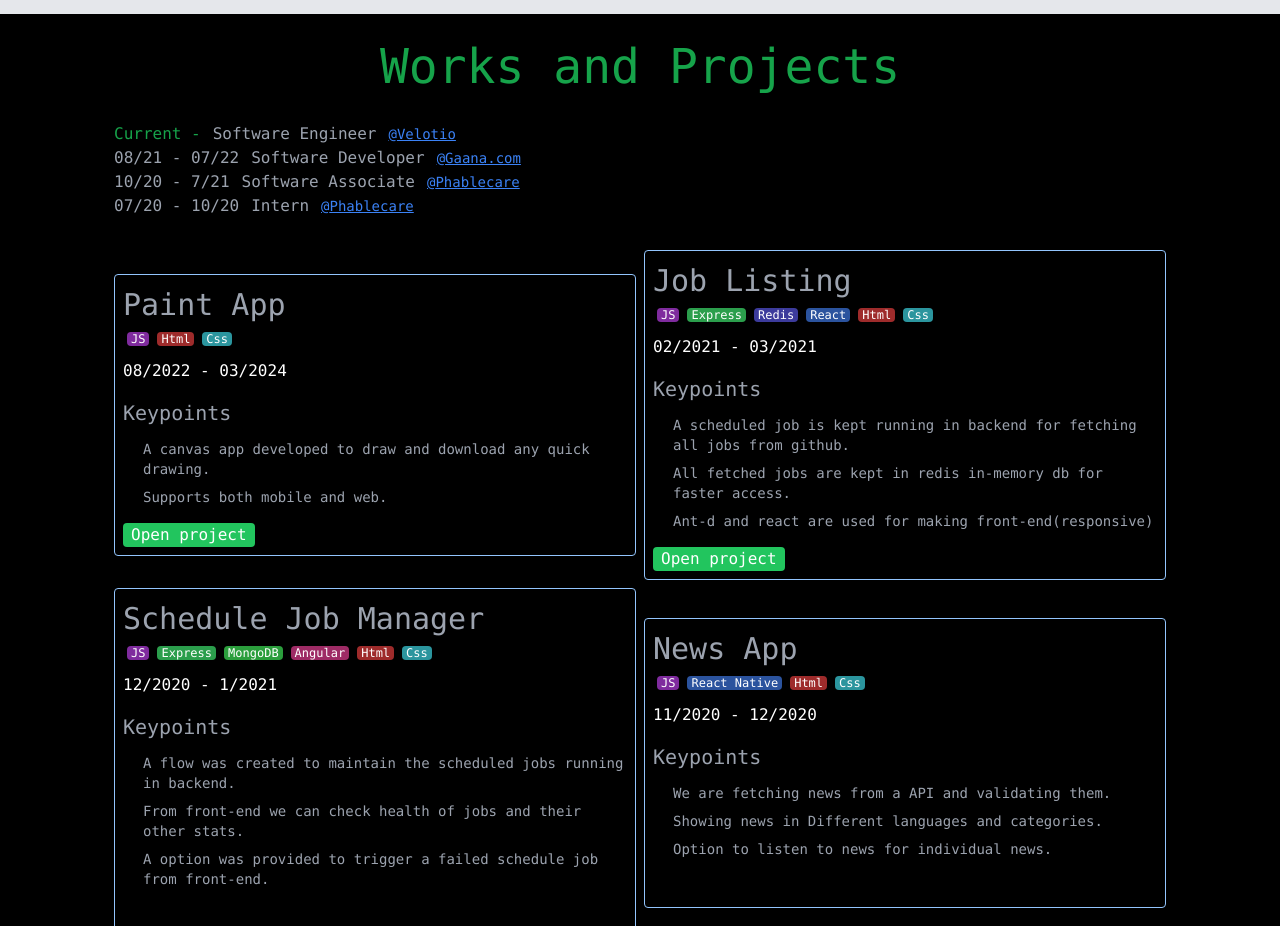
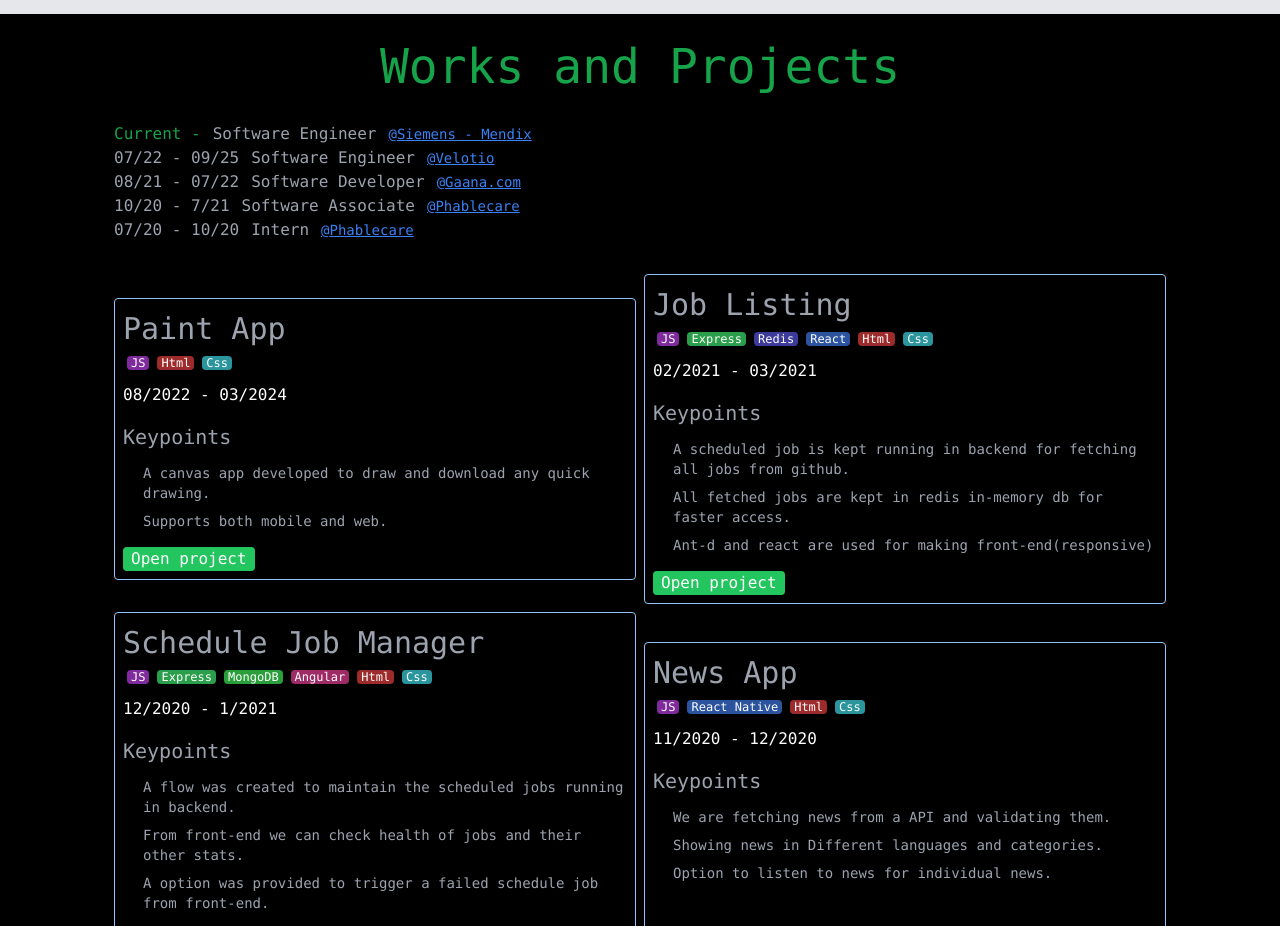
Before and after one commit to ashish19977/portfolio, a React (Create React App) app: page / in a window 1280 px wide. Shown: the part 980-1906 px from the top of the page. Built offline with nearby package versions, Linux system fonts and the light colour scheme; no server answers.

Commit message:
Update content.js

```diff
--- a/src/content.js
+++ b/src/content.js
@@ -119,7 +119,8 @@ export const content = {
     'Django': '#0b5345',
   },
   work:[
-    { date: 'Current - ', isCurrent: true, postion: 'Software Engineer', company: 'Velotio', link:'https://www.velotio.com' },
+    { date: 'Current - ', isCurrent: true, postion: 'Software Engineer', company: 'Siemens - Mendix', link:'https://www.mendix.com' },
+    { date: '07/22 - 09/25', postion: 'Software Engineer', company: 'Velotio', link:'https://www.velotio.com' },
     { date: '08/21 - 07/22', postion: 'Software Developer', company: 'Gaana.com', link:'https://gaana.com' },
     { date: '10/20 - 7/21', isCurrent: false, postion: 'Software Associate', company: 'Phablecare', link:'https://www.phablecare.com/' },
     { date: '07/20 - 10/20', isCurrent: false, postion: 'Intern', company: 'Phablecare', link:'https://www.phablecare.com/' },
```
